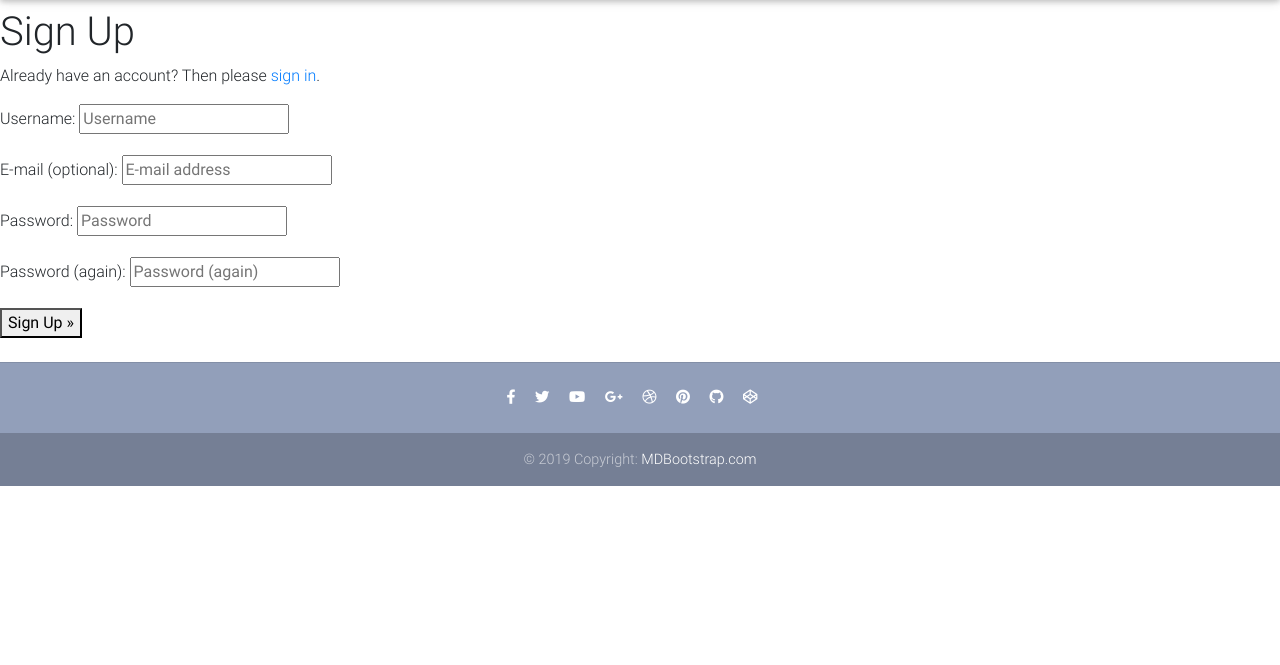
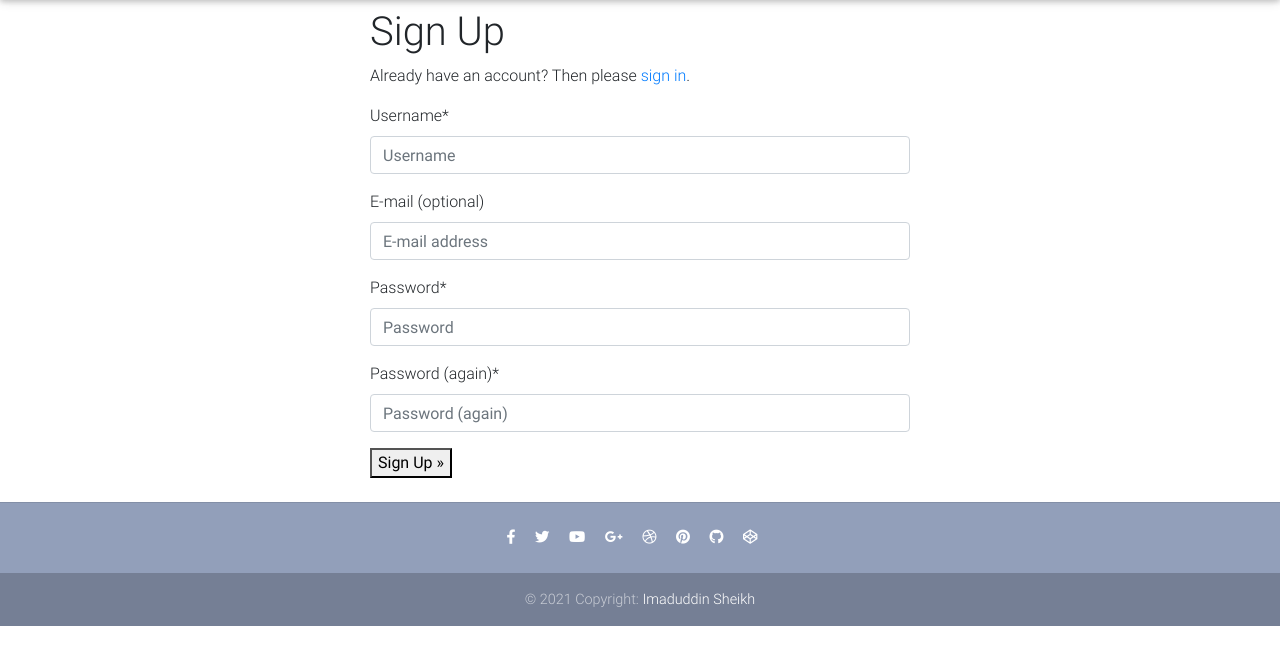
Before and after one commit to isheikh8492/E-Commerce-Website, a Django app: page /accounts/signup/ in a window 1280 px wide. Shown: the part 64-729 px from the top of the page. Run offline with Django 3.2, Linux system fonts and the light colour scheme; some libraries are stand-ins or nearby versions.

Commit message:
improving UI done

```diff
--- /dev/null
+++ b/core/templatetags/cart_template_tags.py
@@ -0,0 +1,13 @@
+from django import template
+from core.models import Order
+
+register = template.Library()
+
+
+@register.filter
+def cart_item_count(user):
+    if user.is_authenticated:
+        qs = Order.objects.filter(user=user, ordered=False)
+        if qs.exists():
+            return qs[0].items.count()
+    return 0
--- a/templates/account/logout.html
+++ b/templates/account/logout.html
@@ -1,6 +1,7 @@
 {% extends "account/base.html" %}
 
 {% load i18n %}
+{% load crispy_forms_tags %}
 
 {% block head_title %}{% trans "Sign Out" %}{% endblock %}
 
@@ -12,7 +13,7 @@
 <form method="post" action="{% url 'account_logout' %}">
   {% csrf_token %}
   {% if redirect_field_value %}
-  <input type="hidden" name="{{ redirect_field_name }}" value="{{ redirect_field_value }}"/>
+  <input type="hidden" name="{{ redirect_field_name }}" value="{{ redirect_field_value }}" />
   {% endif %}
   <button type="submit">{% trans 'Sign Out' %}</button>
 </form>
--- a/templates/account/signup.html
+++ b/templates/account/signup.html
@@ -1,21 +1,31 @@
 {% extends "account/base.html" %}
 
 {% load i18n %}
+{% load crispy_forms_tags %}
 
 {% block head_title %}{% trans "Signup" %}{% endblock %}
 
 {% block content %}
+<div class="container">
+  <section class="mb-4">
+    <div class="row wow fadeIn">
+      <div class="col-6 offset-3">
         <h1>{% trans "Sign Up" %}</h1>
 
-<p>{% blocktrans %}Already have an account? Then please <a href="{{ login_url }}">sign in</a>.{% endblocktrans %}</p>
+        <p>{% blocktrans %}Already have an account? Then please <a href="{{ login_url }}">sign in</a>.{% endblocktrans%}
+        </p>
 
         <form class="signup" id="signup_form" method="post" action="{% url 'account_signup' %}">
           {% csrf_token %}
-  {{ form.as_p }}
+          {{ form|crispy }}
           {% if redirect_field_value %}
           <input type="hidden" name="{{ redirect_field_name }}" value="{{ redirect_field_value }}" />
           {% endif %}
           <button type="submit">{% trans "Sign Up" %} &raquo;</button>
         </form>
+      </div>
+    </div>
+  </section>
+</div>
 
 {% endblock %}
--- a/templates/footer.html
+++ b/templates/footer.html
@@ -41,8 +41,8 @@
 
     <!--Copyright-->
     <div class="footer-copyright py-3">
-        © 2019 Copyright:
-        <a href="https://mdbootstrap.com/education/bootstrap/" target="_blank"> MDBootstrap.com </a>
+        © 2021 Copyright:
+        <a href="https://mdbootstrap.com/education/bootstrap/" target="_blank"> Imaduddin Sheikh </a>
     </div>
     <!--/.Copyright-->
 
--- a/templates/navbar.html
+++ b/templates/navbar.html
@@ -1,3 +1,5 @@
+{% load cart_template_tags %}
+
 <!-- Navbar -->
 <nav class="navbar fixed-top navbar-expand-lg navbar-light white scrolling-navbar">
     <div class="container">
@@ -33,7 +35,7 @@
                 {% if request.user.is_authenticated %}
                 <li class="nav-item">
                     <a class="nav-link waves-effect">
-                        <span class="badge red z-depth-1 mr-1"> 1 </span>
+                        <span class="badge red z-depth-1 mr-1"> {{ request.user|cart_item_count }} </span>
                         <i class="fas fa-shopping-cart"></i>
                         <span class="clearfix d-none d-sm-inline-block"> Cart </span>
                     </a>
```
Lines whose indentation alone changed are shown as unchanged.
